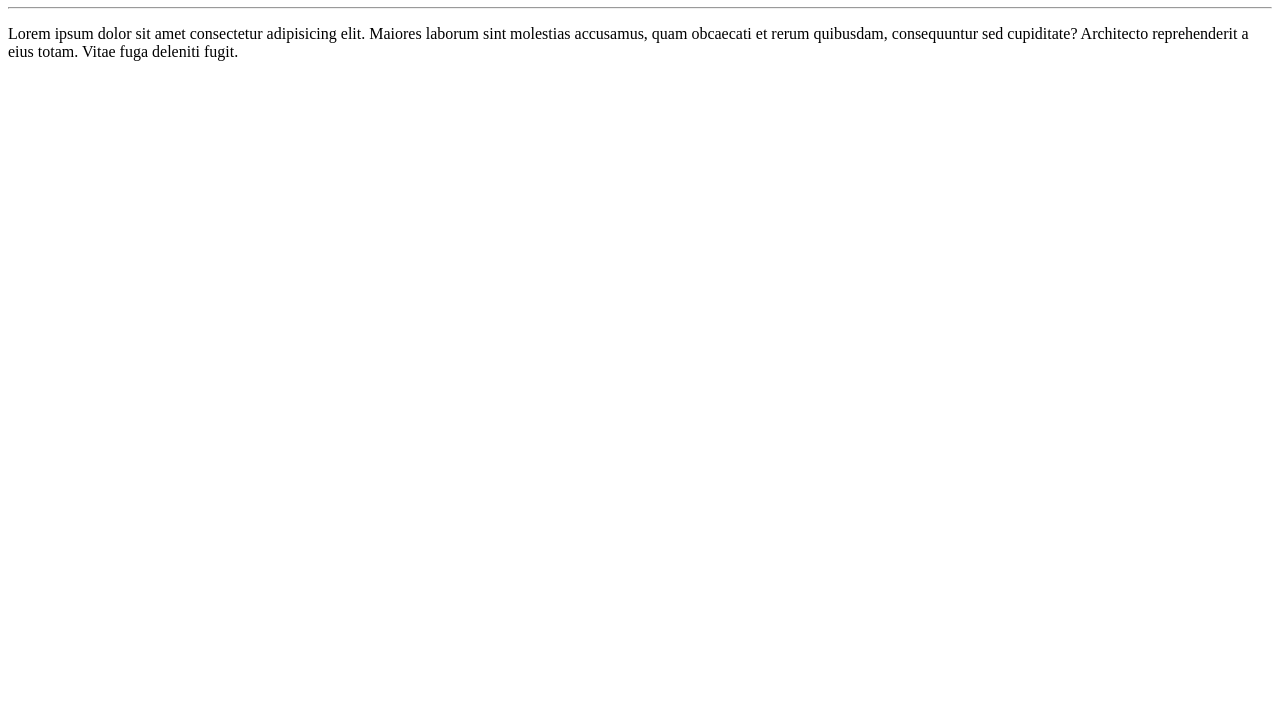
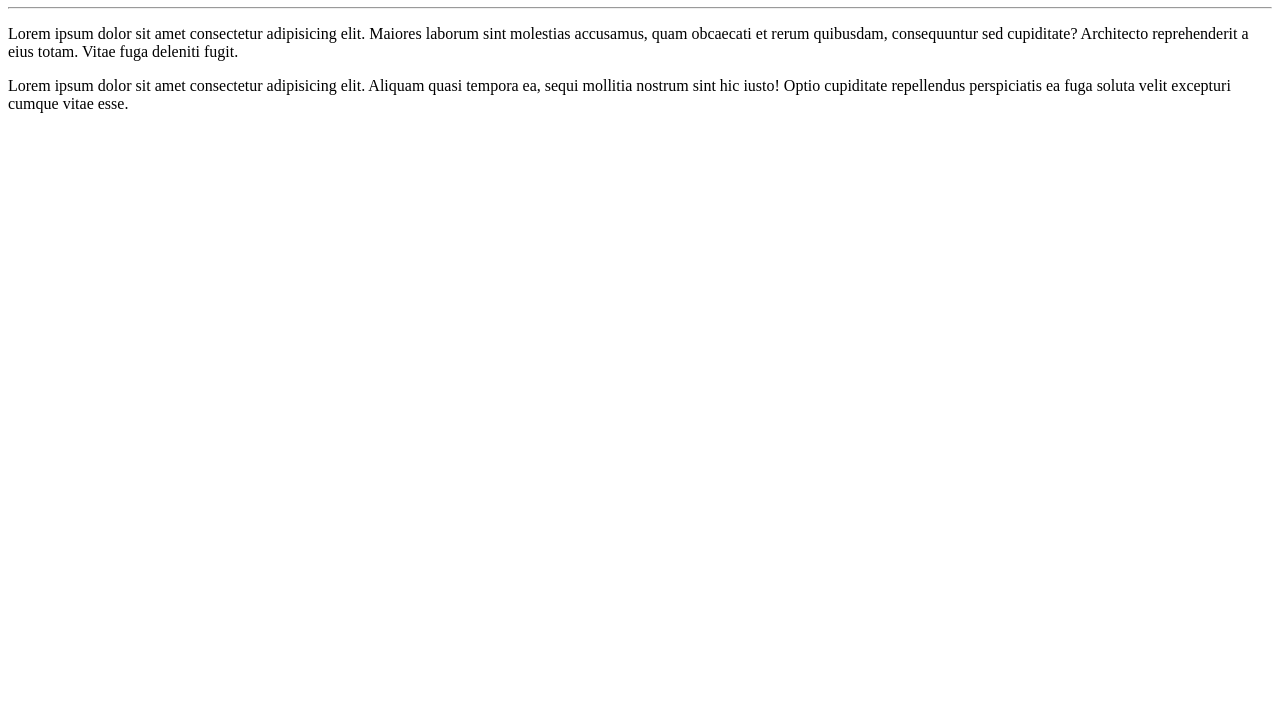
Before and after one commit to rodrigopf77/OlaMundo, a plain HTML site: page site-teste/index.html in a window 1280 px wide. Shown: the part 73-800 px from the top of the page. Drawn offline with Linux system fonts and the light colour scheme.

Commit message:
Adicionei um paragrafo

```diff
--- a/site-teste/index.html
+++ b/site-teste/index.html
@@ -9,5 +9,6 @@
     <h1>Olá, Mundo</h1>
     <hr>
     <p>Lorem ipsum dolor sit amet consectetur adipisicing elit. Maiores laborum sint molestias accusamus, quam obcaecati et rerum quibusdam, consequuntur sed cupiditate? Architecto reprehenderit a eius totam. Vitae fuga deleniti fugit.</p>
+    <p>Lorem ipsum dolor sit amet consectetur adipisicing elit. Aliquam quasi tempora ea, sequi mollitia nostrum sint hic iusto! Optio cupiditate repellendus perspiciatis ea fuga soluta velit excepturi cumque vitae esse.</p>
 </body>
 </html>
```
